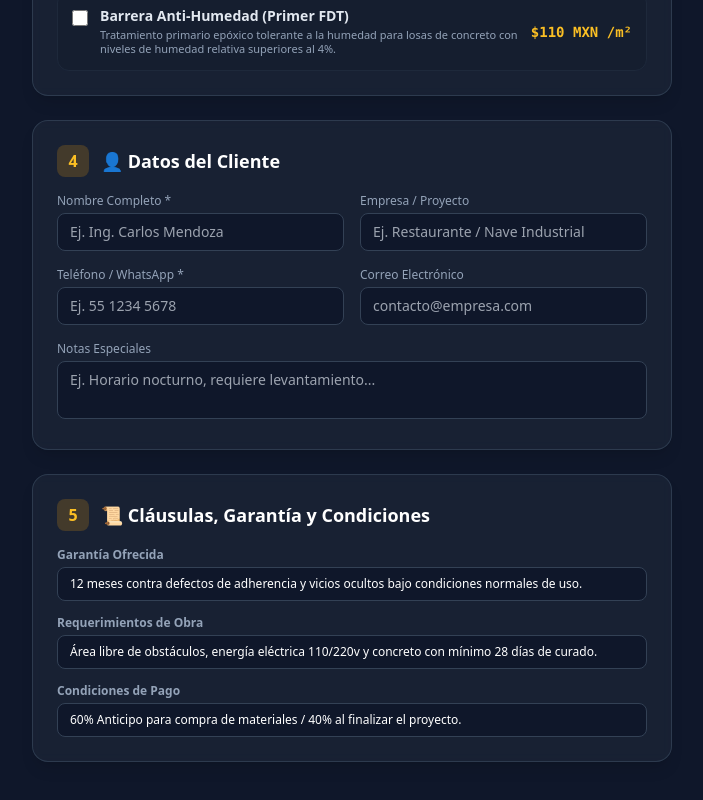
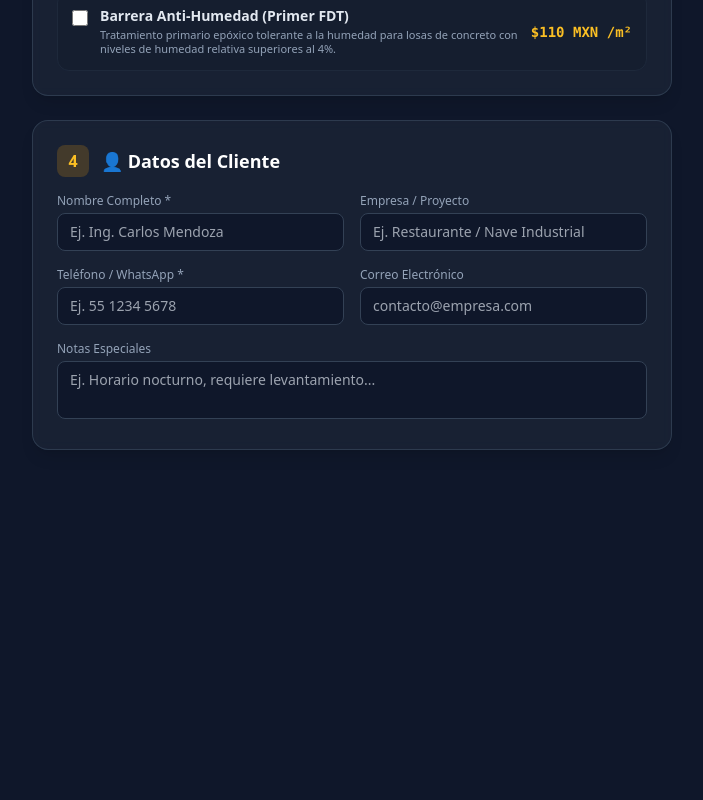
Before and after one commit to kikelara12333-jpg/cotizador-lara, a React (Vite) app: page / in a window 1280 px wide. Shown: the part 2534-3334 px from the top of the page, without its empty margins (48-751 px from the left). After the commit the page ends 3032 px from the top, so only its background shows below. Built offline with nearby package versions, Linux system fonts and the light colour scheme; the HTML template or start-up script is replaced by a standard one.

Commit message:
original

```diff
--- a/src/App.jsx
+++ b/src/App.jsx
@@ -190,7 +190,7 @@ export default function App() {
     } catch(e) {}
   }, [extrasOptions]);
 
-  // Sistemas seleccionados con m2 independientes por sistema
+  // Manejo de sistemas seleccionados con m2 independientes por sistema
   const [selectedSystems, setSelectedSystems] = useState([
     { serviceId: 'autonivelante', m2: 150, customPrice: undefined }
   ]);
@@ -225,13 +225,6 @@ export default function App() {
     phone: '',
     email: '',
     notes: ''
-  });
-
-  // Estado para términos, garantía y condiciones del PDF
-  const [termsInfo, setTermsInfo] = useState({
-    guarantee: '12 meses contra defectos de adherencia y vicios ocultos bajo condiciones normales de uso.',
-    requirements: 'Área libre de obstáculos, energía eléctrica 110/220v y concreto con mínimo 28 días de curado.',
-    paymentTerms: '60% Anticipo para compra de materiales / 40% al finalizar el proyecto.'
   });
 
   const [activeTab, setActiveTab] = useState('cotizador');
@@ -441,21 +434,45 @@ export default function App() {
     setExtraQuantities(prev => ({ ...prev, [id]: num }));
   };
 
-  const handleDownloadPDF = () => {
+  const handleDownloadPDF = async () => {
   const element = document.querySelector('.pdf-container');
-
-    if (window.html2pdf && element) {
+  if (!element) return;
+
+  const fileName = `Cotizacion_Enrique_Lara_${new Date().toISOString().slice(0, 10)}.pdf`;
+
   const opt = {
     margin:       [8, 10, 8, 10],
-        filename:     `Cotizacion_Enrique_Lara_${new Date().toISOString().slice(0,10)}.pdf`,
+    filename:     fileName,
     image:        { type: 'jpeg', quality: 0.98 },
     html2canvas:  { scale: 2, useCORS: true },
     jsPDF:        { unit: 'mm', format: 'letter', orientation: 'portrait' }
   };
 
-      html2pdf().set(opt).from(element).save();
-    } else {
-      window.print();
+  if (!window.html2pdf) return;
+
+  try {
+    // 1. Generamos el PDF usando el motor en JS
+    const pdfWorker = window.html2pdf().set(opt).from(element).toPdf();
+    const pdf = await pdfWorker.get('pdf');
+    const pdfBlob = pdf.output('blob');
+
+    // 2. Intentamos usar la API nativa de compartir de iOS (Web Share API)
+    const pdfFile = new File([pdfBlob], fileName, { type: 'application/pdf' });
+    if (navigator.canShare && navigator.canShare({ files: [pdfFile] })) {
+      await navigator.share({
+        files: [pdfFile],
+        title: 'Cotización Enrique Lara',
+        text: 'Te adjunto la propuesta comercial.'
+      });
+      return;
+    }
+
+    // 3. Si falla o la PWA bloquea el share, abrimos el PDF en Safari o visor nativo
+    const blobUrl = URL.createObjectURL(pdfBlob);
+    window.location.href = blobUrl; // Forzamos la navegación al archivo dentro de iOS
+
+  } catch (error) {
+    alert('Para descargar el PDF desde la App, usa el botón "Copiar Plantilla" o "WhatsApp", o abre el sitio desde Safari.');
   }
 };
 
@@ -501,36 +518,39 @@ export default function App() {
 
   const generateWhatsAppMessage = () => {
     const systemsListText = activeSystemsDetailed
-      .map(sys => `  ▪️ *${sys.name}* (${sys.m2} m²): $${sys.effectivePrice.toLocaleString('es-MX')} MXN / m²`)
+      .map(sys => `  • ${sys.name} (${sys.m2} m²): $${sys.effectivePrice.toLocaleString('es-MX')} MXN / m²`)
       .join('\n');
 
-    const extrasText = calculation.breakdownExtras.length > 0
-      ? calculation.breakdownExtras.map(e => `  ▪️ ${e.name} (${e.qty} ${e.unit}): $${e.total.toLocaleString('es-MX')} MXN`).join('\n')
-      : '  ▪️ Sin adicionales seleccionados';
-
-    const text = `Hola, *${clientInfo.name || 'Estimado Cliente'}* 👋\n\n` +
-      `Espero que tengas un excelente día. Te comparto la propuesta comercial para el proyecto *${clientInfo.company || 'Pisos Industriales'}*.\n\n` +
-      `📋 *RESUMEN DE PROPUESTA TÉCNICA*\n` +
-      `__________________________________\n\n` +
-      `🏗️ *SISTEMAS INCLUIDOS:*\n${systemsListText}\n\n` +
-      `📐 *SUPERFICIE GENERAL:* ${totalAreaM2} m²\n` +
-      `🛠️ *ESTADO DE CONCRETO:* ${condition.name}\n\n` +
-      `🧩 *COMPLEMENTOS / EXTRAS:*\n${extrasText}\n\n` +
-      `💰 *DESGLOSE ECONÓMICO:*\n` +
-      `- Subtotal: $${calculation.subtotalFinal.toLocaleString('es-MX', { minimumFractionDigits: 2, maximumFractionDigits: 2 })} MXN${calculation.discountPercentage > 0 ? ` _(¡Incluye ${(calculation.discountPercentage * 100).toFixed(0)}% desc. especial!)_` : ''}\n` +
-      `${includeIva ? `- IVA (16%): $${calculation.ivaAmount.toLocaleString('es-MX', { minimumFractionDigits: 2, maximumFractionDigits: 2 })} MXN\n` : ''}` +
-      `👉 *INVERSIÓN TOTAL ESTIMADA:* *$${calculation.grandTotal.toLocaleString('es-MX', { minimumFractionDigits: 2, maximumFractionDigits: 2 })} MXN*\n` +
-      `✨ _Promedio por m²: $${calculation.costPerM2Effective.toFixed(2)} MXN_\n\n` +
-      `📌 *Notas:* ${clientInfo.notes || 'Sin observaciones.'}\n\n` +
-      `📎 _(Adjunto la cotización formal en PDF a este mensaje para tu expediente.)_\n\n` +
-      `__________________________________\n` +
-      `*ENRIQUE LARA*\n` +
-      `*Pisos Industriales y Recubrimientos*\n` +
-      `📞 +52 55 6220 1871\n` +
-      `✉️ kikelara12333@gmail.com`;
+    const text = `*COTIZACIÓN DE PISO INDUSTRIAL*
+*Enrique Lara - Pisos Industriales*
+__________________________________
+*Cliente:* ${clientInfo.name || 'Cliente Particular'}
+*Empresa:* ${clientInfo.company || 'N/A'}
+*Contacto:* ${clientInfo.phone || 'No especificado'} | ${clientInfo.email || 'N/A'}
+
+*SISTEMAS INCLUIDOS EN LA PROPUESTA:*
+${systemsListText}
+
+*DETALLES TÉCNICOS:*
+- *Área Total Acumulada:* ${totalAreaM2} m²
+- *Estado de la Superficie:* ${condition.name}
+
+*ADICIONALES INCLUIDOS:*
+${calculation.breakdownExtras.length > 0
+  ? calculation.breakdownExtras.map(e => `  - ${e.name} (${e.qty} ${e.unit}): $${e.total.toLocaleString('es-MX')} MXN`).join('\n')
+  : '  - Ningún adicional seleccionado'}
+
+*DESGLOSE ECONÓMICO:*
+- *Subtotal:* $${calculation.subtotalFinal.toLocaleString('es-MX', { minimumFractionDigits: 2, maximumFractionDigits: 2 })} MXN ${calculation.discountPercentage > 0 ? `(¡Incluye ${(calculation.discountPercentage*100).toFixed(0)}% desc. especial!)` : ''}
+${includeIva ? `• *IVA (16%):* $${calculation.ivaAmount.toLocaleString('es-MX', { minimumFractionDigits: 2, maximumFractionDigits: 2 })} MXN\n` : ''}• *PRECIO TOTAL ESTIMADO:* $${calculation.grandTotal.toLocaleString('es-MX', { minimumFractionDigits: 2, maximumFractionDigits: 2 })} MXN
+- *Costo promedio aproximado por m²:* $${calculation.costPerM2Effective.toLocaleString('es-MX', { minimumFractionDigits: 2, maximumFractionDigits: 2 })} MXN
+
+*Notas Adicionales:* ${clientInfo.notes || 'Sin observaciones.'}
+__________________________________
+_Generado desde Sistema de Cotizacion_`;
 
     const encodedText = encodeURIComponent(text);
-    const phoneParam = clientInfo.phone ? clientInfo.phone.replace(/\D/g, '') : '';
+    const phoneParam = clientInfo.phone ? clientInfo.phone.replace(/\D/g,'') : '';
     window.open(`https://wa.me/${phoneParam}?text=${encodedText}`, '_blank');
   };
 
@@ -540,14 +560,13 @@ export default function App() {
   @media print {
     @page {
       size: letter portrait;
-      margin: 10mm;
+      margin: 12mm;
     }
 
     *, *::before, *::after {
-      background: #ffffff !important;
+      background: transparent !important;
       box-shadow: none !important;
       text-shadow: none !important;
-      border-color: #e2e8f0 !important;
     }
 
     html, body {
@@ -571,7 +590,6 @@ export default function App() {
       margin: 0 !important;
       padding: 0 !important;
       border: none !important;
-      outline: none !important;
       box-shadow: none !important;
       background: #ffffff !important;
       font-size: 11px !important;
@@ -1054,50 +1072,6 @@ export default function App() {
                       value={clientInfo.notes}
                       onChange={(e) => setClientInfo({ ...clientInfo, notes: e.target.value })}
                       className="w-full bg-slate-900 border border-slate-700 rounded-lg px-3 py-2 text-xs sm:text-sm text-white focus:outline-none focus:border-amber-500 resize-none"
-                    />
-                  </div>
-                </div>
-              </section>
-
-              {/* SECCIÓN 5: TÉRMINOS, GARANTÍAS Y CONDICIONES DEL PDF */}
-              <section className="bg-slate-800/60 border border-slate-700/80 rounded-2xl p-4 sm:p-6 shadow-lg backdrop-blur-sm">
-                <div className="flex items-center gap-3 mb-4">
-                  <div className="w-7 h-7 sm:w-8 sm:h-8 rounded-lg bg-amber-500/20 text-amber-400 flex items-center justify-center font-bold text-sm sm:text-base shrink-0">
-                    5
-                  </div>
-                  <h2 className="text-base sm:text-lg font-bold text-white">
-                    📜 Cláusulas, Garantía y Condiciones
-                  </h2>
-                </div>
-
-                <div className="space-y-3.5 text-xs">
-                  <div>
-                    <label className="block text-slate-400 mb-1 font-semibold">Garantía Ofrecida</label>
-                    <input
-                      type="text"
-                      value={termsInfo.guarantee}
-                      onChange={(e) => setTermsInfo({ ...termsInfo, guarantee: e.target.value })}
-                      className="w-full bg-slate-900 border border-slate-700 rounded-lg px-3 py-2 text-white focus:outline-none focus:border-amber-500"
-                    />
-                  </div>
-
-                  <div>
-                    <label className="block text-slate-400 mb-1 font-semibold">Requerimientos de Obra</label>
-                    <input
-                      type="text"
-                      value={termsInfo.requirements}
-                      onChange={(e) => setTermsInfo({ ...termsInfo, requirements: e.target.value })}
-                      className="w-full bg-slate-900 border border-slate-700 rounded-lg px-3 py-2 text-white focus:outline-none focus:border-amber-500"
-                    />
-                  </div>
-
-                  <div>
-                    <label className="block text-slate-400 mb-1 font-semibold">Condiciones de Pago</label>
-                    <input
-                      type="text"
-                      value={termsInfo.paymentTerms}
-                      onChange={(e) => setTermsInfo({ ...termsInfo, paymentTerms: e.target.value })}
-                      className="w-full bg-slate-900 border border-slate-700 rounded-lg px-3 py-2 text-white focus:outline-none focus:border-amber-500"
                     />
                   </div>
                 </div>
@@ -1395,14 +1369,13 @@ export default function App() {
                 </div>
               )}
 
-              {/* VINCULACIÓN DE LAS CLÁUSULAS EDITABLES EN EL PDF */}
               <div className="border-t-2 border-slate-900 pt-4 text-[11px] text-slate-700 space-y-2">
                 <h4 className="font-extrabold text-slate-900 uppercase text-xs">
                   🛡️ Garantías y Requerimientos del Proyecto
                 </h4>
-                <p>• <strong>Garantía:</strong> {termsInfo.guarantee}</p>
-                <p>• <strong>Requerimientos:</strong> {termsInfo.requirements}</p>
-                <p>• <strong>Condiciones de Pago:</strong> {termsInfo.paymentTerms}</p>
+                <p>• <strong>Garantía:</strong> 12 meses contra defectos de adherencia y vicios ocultos bajo condiciones normales de uso.</p>
+                <p>• <strong>Requerimientos:</strong> Área libre de obstáculos, energía eléctrica 110/220v y concreto con mínimo 28 días de curado.</p>
+                <p>• <strong>Condiciones de Pago:</strong> 60% Anticipo para materiales / 40% al finalizar el proyecto.</p>
               </div>
 
               <div className="mt-12 pt-6 border-t border-slate-200 flex justify-between items-end text-center text-xs">
```
Lines whose indentation alone changed are shown as unchanged.
